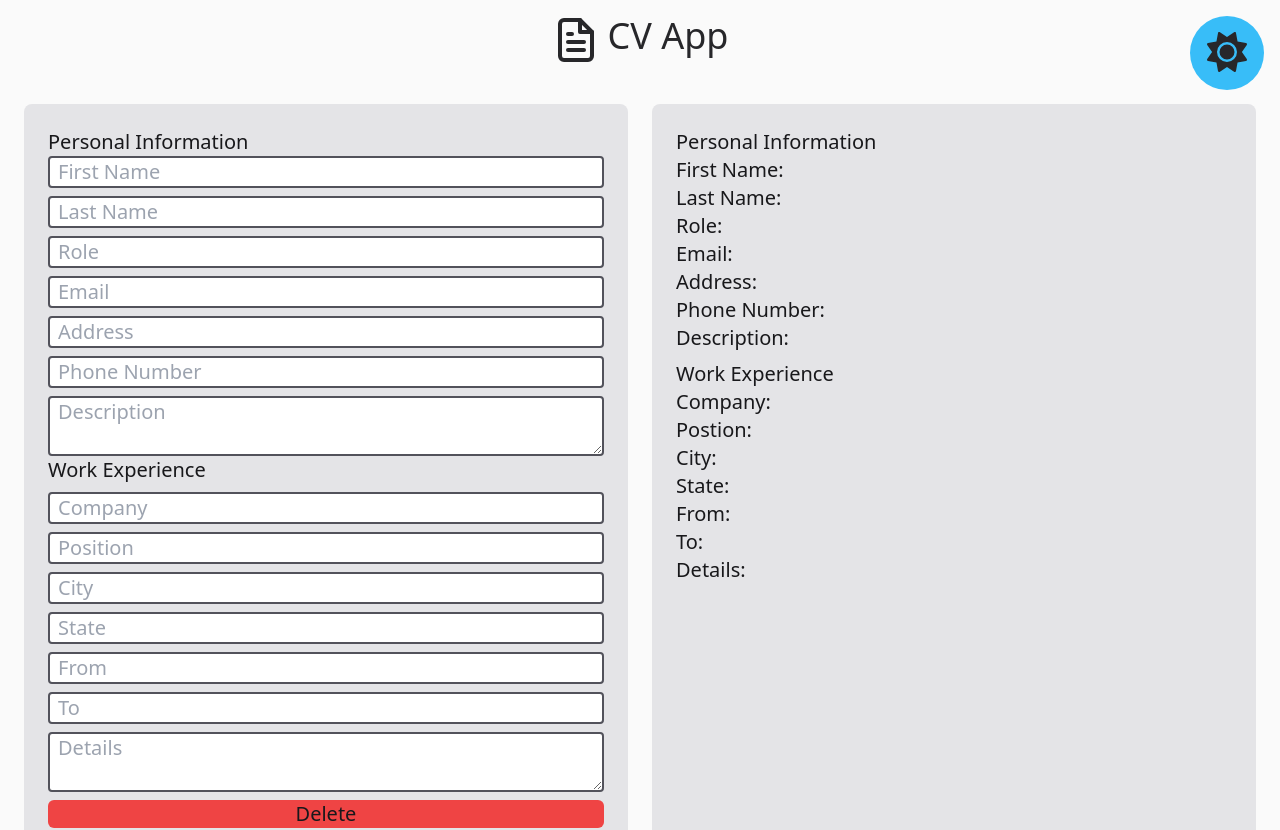
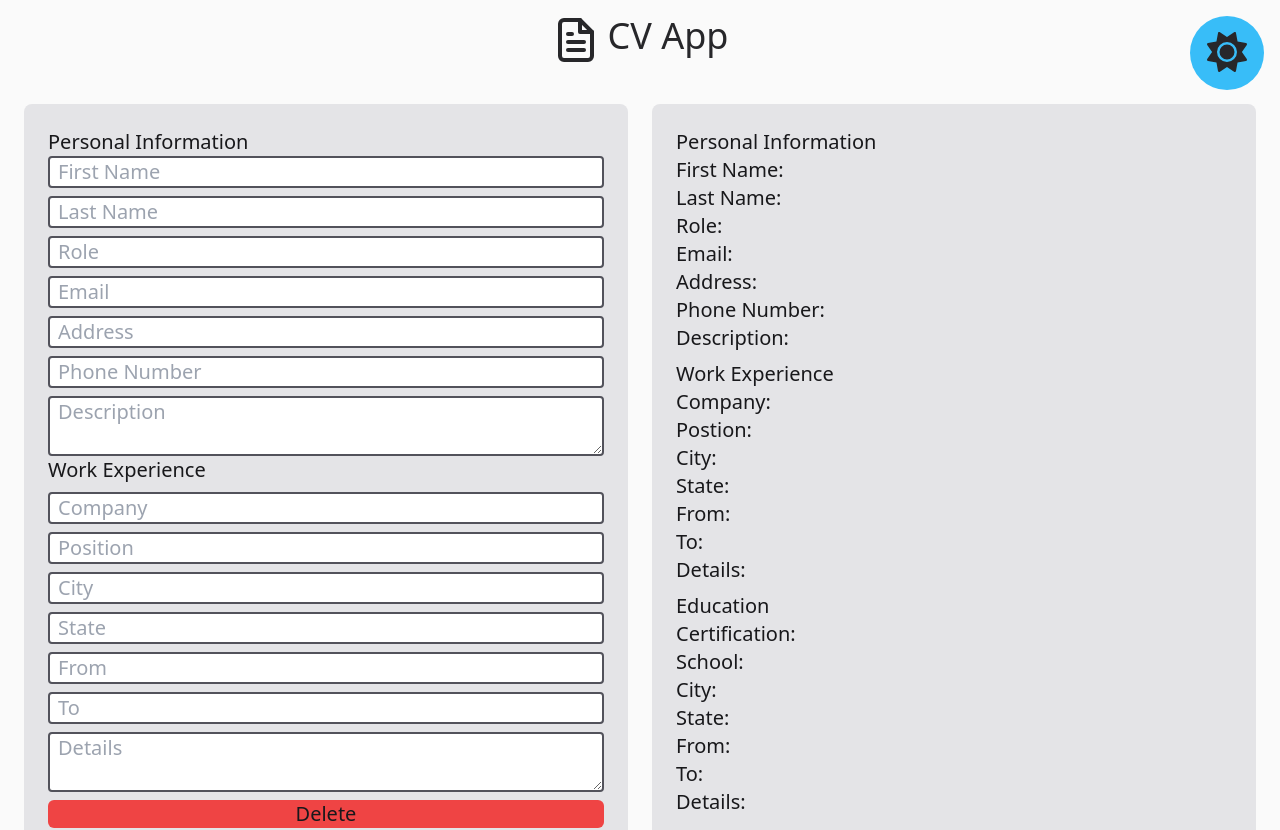
Before and after one commit to Bantchee/cv-project, a React (Create React App) app: page / in a window 1280 px wide. Shown: the top 830 px of the page. Built offline with nearby package versions, Linux system fonts and the light colour scheme; the HTML template or start-up script is replaced by a standard one.

Commit message:
Education input functionality working

```diff
--- a/src/App.js
+++ b/src/App.js
@@ -31,24 +31,33 @@ class App extends React.Component {
           },
         ],
       },
+      education: {
+        schools: [
+          {
+            certification: "",
+            school: "",
+            city: "",
+            state: "",
+            from: "",
+            to: "",
+          },
+        ],
+      },
     }
   }
 
-  handlePersonalInputChange(e) {
+  handleInputChange(e, section, index) {
     let key = e.target.name;
     let val = e.target.value;
+
+    if(section === "personal") {
       const personal = JSON.parse(JSON.stringify(this.state.personal));
       personal[key] = val;
       this.setState({
         personal,
       });
     }
-
-  // Find out which careers index to access
-  // then everything is the same as handlePersonalInputChange(e);
-  handleExperienceInputChange(e, index) {
-    let key = e.target.name;
-    let val = e.target.value;
+    else if(section === "experience"){
       const experience = JSON.parse(JSON.stringify(this.state.experience));
       const careers = experience.careers;
       const career = careers[index];
@@ -57,6 +66,40 @@ class App extends React.Component {
         experience,
       });
     }
+    else if(section === "education"){
+      const education = JSON.parse(JSON.stringify(this.state.education));
+      const schools = education.schools;
+      const school = schools[index];
+      school[key] = val;
+      this.setState({
+        education,
+      });
+    }
+  }
+
+  // handlePersonalInputChange(e) {
+  //   let key = e.target.name;
+  //   let val = e.target.value;
+  //   const personal = JSON.parse(JSON.stringify(this.state.personal));
+  //   personal[key] = val;
+  //   this.setState({
+  //     personal,
+  //   });
+  // }
+
+  // Find out which careers index to access
+  // then everything is the same as handlePersonalInputChange(e);
+  // handleExperienceInputChange(e, index) {
+  //   let key = e.target.name;
+  //   let val = e.target.value;
+  //   const experience = JSON.parse(JSON.stringify(this.state.experience));
+  //   const careers = experience.careers;
+  //   const career = careers[index];
+  //   career[key] = val;
+  //   this.setState({
+  //     experience,
+  //   });
+  // }
 
   deleteCareer(index) {
     const experience = JSON.parse(JSON.stringify(this.state.experience));
@@ -103,16 +146,17 @@ class App extends React.Component {
           } */}
 
           <EditPage
-            handlePersonalInputChange={(e) => this.handlePersonalInputChange(e)}
-            handleExperienceInputChange={(e, index) => this.handleExperienceInputChange(e, index)}
+            handleInputChange={(e, section, index) => this.handleInputChange(e, section, index)}
             deleteCareer={(index) => this.deleteCareer(index)}
             addCareer={() => this.addCareer()}
             personal = {this.state.personal}
             experience = {this.state.experience}
+            education={this.state.education}
           />
           <PreviewPage
             personal = {this.state.personal}
             experience = {this.state.experience}
+            education={this.state.education}
           />
         </div>
         <Footer />
--- a/src/components/EditPage.js
+++ b/src/components/EditPage.js
@@ -10,16 +10,21 @@ export class EditPage extends React.Component {
             <div className='flex-1 p-6 bg-zinc-200 text-zinc-900 dark:bg-zinc-600 dark:text-zinc-50 rounded-lg'>
 
                 <Personal
-                    onChange={this.props.handlePersonalInputChange}
+                    onChange={(e) => this.props.handleInputChange(e, "personal", null)}
                     personal = {this.props.personal}
                 />
                 <Experience
-                    onChange={this.props.handleExperienceInputChange}
+                    onChange={(e, index) => this.props.handleInputChange(e, "experience", index)}
                     deleteCareer={this.props.deleteCareer}
                     addCareer={this.props.addCareer}
                     experience={this.props.experience}
                 />
-                <Education />
+                <Education
+                    onChange={(e, index) => this.props.handleInputChange(e, "education", index)}
+                    // deleteCareer={this.props.deleteCareer}
+                    // addCareer={this.props.addCareer}
+                    education={this.props.education}
+                />
             </div>
         )
     }
--- a/src/components/PreviewPage.js
+++ b/src/components/PreviewPage.js
@@ -1,4 +1,5 @@
 import React from "react";
+import { Education } from "./previewSections/Education";
 import { Experience } from "./previewSections/Experience";
 import { Personal } from "./previewSections/Personal";
 
@@ -18,6 +19,9 @@ export class PreviewPage extends React.Component {
                 <Experience
                     careers={this.props.experience.careers}
                 />
+                <Education
+                    schools={this.props.education.schools}
+                />
             </div>
         );
     }
--- a/src/components/editSections/Education.js
+++ b/src/components/editSections/Education.js
@@ -7,7 +7,9 @@ export class Education extends React.Component {
         return (
             <div className="flex flex-col gap-2">
                 <h1>Education</h1>
-                <School onChange={this.props.onChange}/>
+                <School
+                    onChange={(e) => this.props.onChange(e, 0)}
+                />
                 <Button
                     className="bg-green-500 rounded-md"
                     value="Add"
--- /dev/null
+++ b/src/components/previewSections/Education.js
@@ -0,0 +1,23 @@
+import { School } from "../utility/preview/School";
+
+export const Education = (props) => {
+    const renderSchool = (school, index) => {
+        return(
+            <School
+                key={index}
+                school={school}
+            />
+        )
+    };
+
+    return (
+        <div>
+            <h1>Education</h1>
+            {
+                props.schools.map((school, index) => {
+                    return renderSchool(school, index);
+                })
+            }
+        </div>
+    );
+}
--- a/src/components/utility/edit/School.js
+++ b/src/components/utility/edit/School.js
@@ -6,19 +6,19 @@ export const School = (props) => {
     return (
         <div className="flex flex-col gap-2">
             <Input
-                onChange={(e) => props.onChange(e, 0)}
+                onChange={(e) => props.onChange(e)}
                 type="text"
                 name="certification"
                 placeholder="Certification / Degree / Program / Course"
             />
             <Input
-                onChange={(e) => this.props.onChange(e)}
+                onChange={(e) => props.onChange(e)}
                 type="text"
                 name="school"
                 placeholder="School"
             />
             <Input
-                onChange={(e) => this.props.onChange(e)}
+                onChange={(e) => props.onChange(e)}
                 type="text"
                 name="city"
                 placeholder="City"
@@ -30,19 +30,19 @@ export const School = (props) => {
                 placeholder="State"
             />
             <Input
-                onChange={(e) => this.props.onChange(e)}
+                onChange={(e) => props.onChange(e)}
                 type="text"
                 name="from"
                 placeholder="From"
             />
             <Input
-                onChange={(e) => this.props.onChange(e)}
+                onChange={(e) => props.onChange(e)}
                 type="text"
                 name="to"
                 placeholder="To"
             />
             <TextArea
-                onChange={(e) => this.props.onChange(e)}
+                onChange={(e) => props.onChange(e)}
                 name="details"
                 placeholder="Details"
             />
--- /dev/null
+++ b/src/components/utility/preview/School.js
@@ -0,0 +1,13 @@
+export const School = (props) => {
+    return (
+        <div>
+            <p>Certification: {props.school.certification}</p>
+            <p>School: {props.school.school}</p>
+            <p>City: {props.school.city}</p>
+            <p>State: {props.school.state}</p>
+            <p>From: {props.school.from}</p>
+            <p>To: {props.school.to}</p>
+            <p>Details: {props.school.details}</p>
+        </div>
+    )
+}
```
Lines whose indentation alone changed are shown as unchanged.
